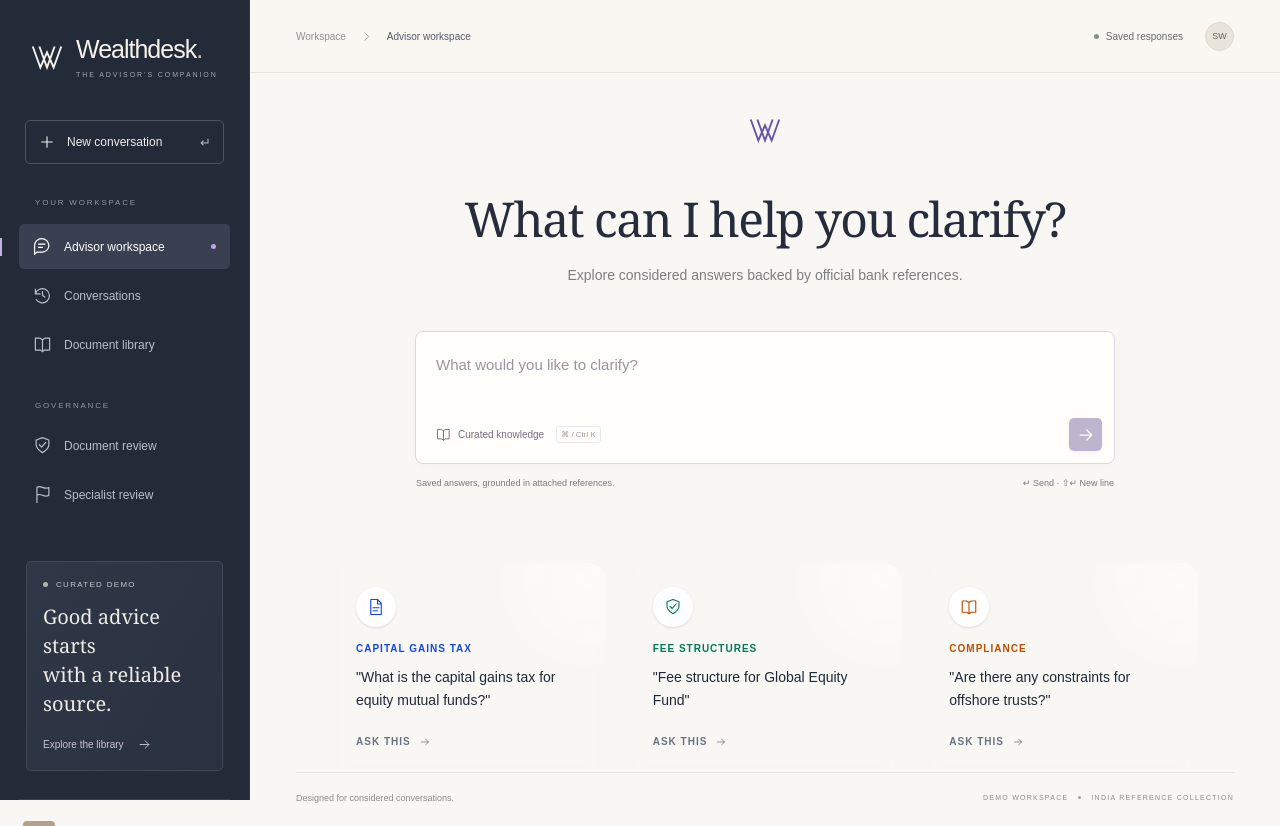
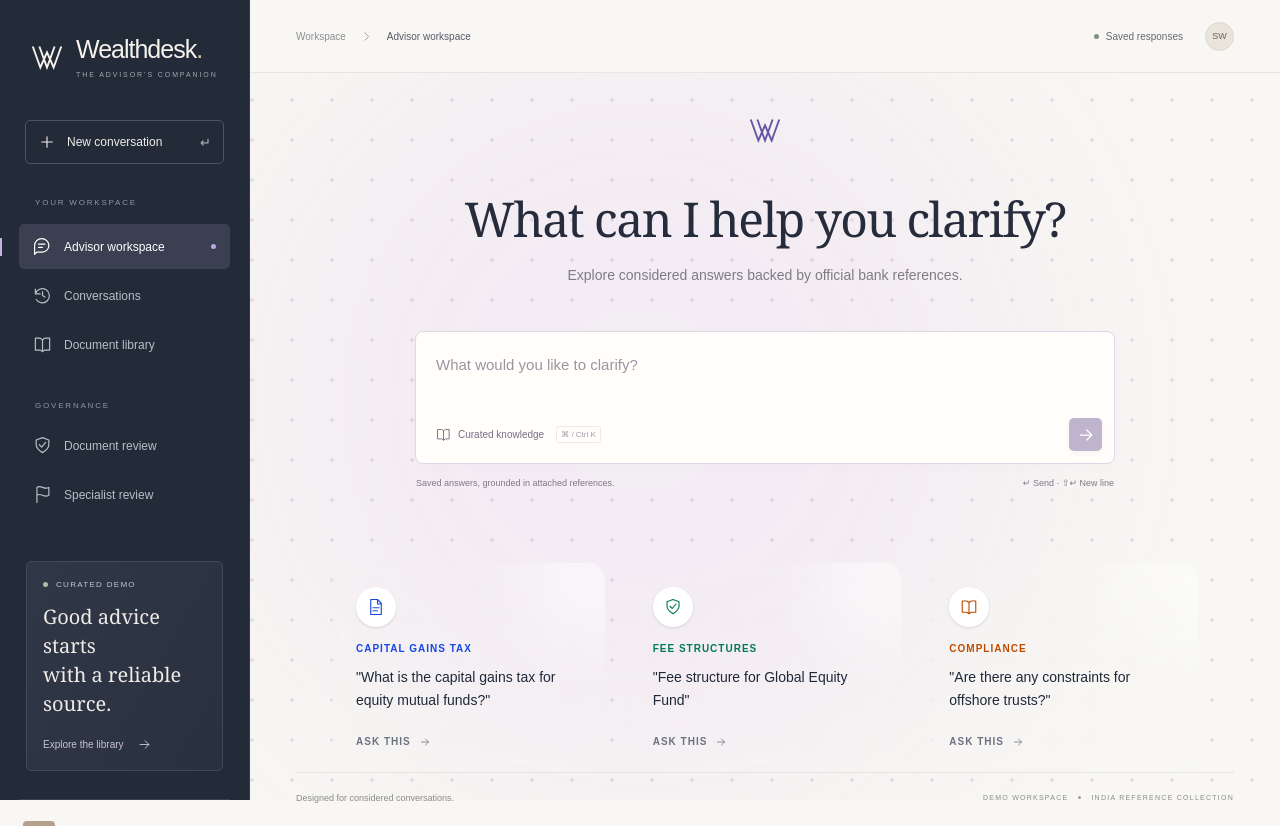
Before and after one commit to Aayush-207/wealth-advisor-copilot, a Next.js app in the folder frontend/: page / in a window 1280 px wide. Built offline with nearby package versions, Linux system fonts and the light colour scheme.

Commit message:
feat: Add minimal interactive background that responds to cursor in advisor workspace

```diff
--- a/frontend/src/app/page.tsx
+++ b/frontend/src/app/page.tsx
@@ -3,6 +3,7 @@ import Link from "next/link";
 import { useCallback, useEffect, useRef, useState } from "react";
 import Icon, { Mark } from "@/components/Icon";
 import EvidenceDrawer from "@/components/EvidenceDrawer";
+import InteractiveBackground from "@/components/InteractiveBackground";
 import {
   documents,
   prompts,
@@ -359,8 +360,10 @@ export default function Home() {
   return (
     <div className={`workspace ${turns.length ? "has-conversation" : ""}`}>
       {!turns.length ? (
-        <div style={{ display: "flex", flexDirection: "column", alignItems: "center", justifyContent: "center", minHeight: "80vh", textAlign: "center", padding: "0 20px" }}>
-          <div style={{ marginBottom: "2rem", color: "#6356a4" }}>
+        <>
+          <InteractiveBackground />
+          <div style={{ display: "flex", flexDirection: "column", alignItems: "center", justifyContent: "center", minHeight: "80vh", textAlign: "center", padding: "0 20px" }}>
+            <div style={{ marginBottom: "2rem", color: "#6356a4", position: "relative" }}>
             <Mark />
           </div>
           <h1 style={{ fontFamily: "var(--serif)", fontSize: "clamp(32px, 4vw, 48px)", fontWeight: 400, letterSpacing: "-1.5px", marginBottom: "1rem" }}>
@@ -414,8 +417,9 @@ export default function Home() {
                 </button>
               );
             })}
+            </div>
           </div>
-        </div>
+        </>
       ) : (
         <>
           <div className="conversation-header">
--- /dev/null
+++ b/frontend/src/components/InteractiveBackground.tsx
@@ -0,0 +1,42 @@
+"use client";
+import { useEffect, useState } from "react";
+
+export default function InteractiveBackground() {
+  const [mousePosition, setMousePosition] = useState({ x: 0, y: 0 });
+
+  useEffect(() => {
+    const handleMouseMove = (e: MouseEvent) => {
+      // Calculate normalized mouse coordinates (-1 to 1)
+      const x = (e.clientX / window.innerWidth - 0.5) * 2;
+      const y = (e.clientY / window.innerHeight - 0.5) * 2;
+      setMousePosition({ x, y });
+    };
+
+    window.addEventListener("mousemove", handleMouseMove);
+    return () => window.removeEventListener("mousemove", handleMouseMove);
+  }, []);
+
+  return (
+    <div className="fixed inset-0 z-[-1] pointer-events-none overflow-hidden">
+      {/* Moving dot pattern (parallax) */}
+      <div
+        className="absolute w-[120%] h-[120%] -left-[10%] -top-[10%] opacity-[0.25] transition-transform duration-700 ease-out"
+        style={{
+          backgroundImage: "radial-gradient(#a898c5 2px, transparent 2px)",
+          backgroundSize: "40px 40px",
+          transform: `translate(${mousePosition.x * -25}px, ${mousePosition.y * -25}px)`
+        }}
+      />
+
+      {/* Cursor follower (glow) */}
+      <div
+        className="absolute w-[800px] h-[800px] rounded-full blur-[120px] bg-purple-400 opacity-[0.08] transition-transform duration-200 ease-out"
+        style={{
+          left: '50%',
+          top: '50%',
+          transform: `translate(calc(-50% + ${mousePosition.x * 300}px), calc(-50% + ${mousePosition.y * 300}px))`
+        }}
+      />
+    </div>
+  );
+}
```
